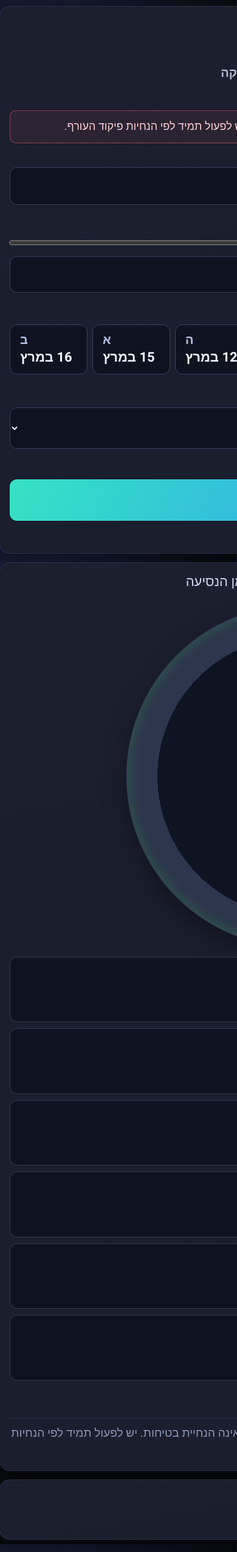
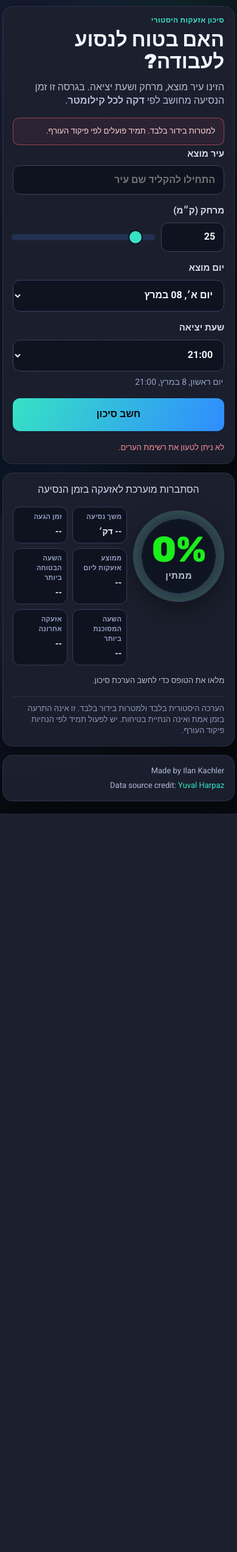
Before and after one commit to ilankt/is-it-safe-to-drive, a Python web app: template src/app/templates/index.html in a window 390 px wide; the page is wider, and only the part inside the window is pictured. Shown: that part at 61% size. After the commit the page ends 1334 px from the top of that part, so only its background shows below. Run offline with Jinja, Linux system fonts and the light colour scheme; the template is opened without the code that fills it, so the values that code supplies are empty.

Commit message:
Replace mobile tabs with dropdown day selector and side metrics layout

```diff
--- a/src/app/static/app.js
+++ b/src/app/static/app.js
@@ -4,7 +4,7 @@ const suggestionsBox = document.getElementById("city-suggestions");
 const distanceRange = document.getElementById("distance-km");
 const distanceNumber = document.getElementById("distance-km-number");
 const departureInput = document.getElementById("departure-time");
-const departureDayPicker = document.getElementById("departure-day-picker");
+const departureDaySelect = document.getElementById("departure-day");
 const departureHourSelect = document.getElementById("departure-hour");
 const departurePreview = document.getElementById("departure-preview");
 const formError = document.getElementById("form-error");
@@ -30,14 +30,6 @@ const cityState = {
 const departureState = {
   workdays: [],
   selectedDateIso: "",
-};
-
-const hebrewWeekdayLetter = {
-  0: "א",
-  1: "ב",
-  2: "ג",
-  3: "ד",
-  4: "ה",
 };
 
 function isIsraeliWorkday(date) {
@@ -82,19 +74,16 @@ function buildUpcomingWorkdays(start, count) {
   return days;
 }
 
-function renderDepartureDayChips() {
-  departureDayPicker.innerHTML = departureState.workdays
+function fillDepartureDayOptions() {
+  departureDaySelect.innerHTML = departureState.workdays
     .map((day) => {
       const iso = toIsoDate(day);
-      const activeClass = iso === departureState.selectedDateIso ? "day-chip active" : "day-chip";
-      const weekday = hebrewWeekdayLetter[day.getDay()] || "";
-      const dateLabel = day.toLocaleDateString("he-IL", { day: "2-digit", month: "short" });
-      return `
-        <button class="${activeClass}" type="button" data-date="${iso}" role="radio" aria-checked="${iso === departureState.selectedDateIso}">
-          <span class="day-chip-weekday">${weekday}</span>
-          <span class="day-chip-date">${dateLabel}</span>
-        </button>
-      `;
+      const label = day.toLocaleDateString("he-IL", {
+        weekday: "short",
+        day: "2-digit",
+        month: "short",
+      });
+      return `<option value="${iso}">${label}</option>`;
     })
     .join("");
 }
@@ -144,9 +133,10 @@ function initDeparturePicker() {
 
   departureState.workdays = buildUpcomingWorkdays(defaultDate, 7);
   departureState.selectedDateIso = toIsoDate(defaultDate);
+  fillDepartureDayOptions();
+  departureDaySelect.value = departureState.selectedDateIso;
   departureHourSelect.value = String(defaultDate.getHours());
 
-  renderDepartureDayChips();
   syncDepartureValue();
 }
 
@@ -345,13 +335,8 @@ function wireDistanceHandlers() {
 }
 
 function wireDepartureHandlers() {
-  departureDayPicker.addEventListener("click", (event) => {
-    const button = event.target.closest(".day-chip");
-    if (!button) {
-      return;
-    }
-    departureState.selectedDateIso = button.dataset.date || "";
-    renderDepartureDayChips();
+  departureDaySelect.addEventListener("change", () => {
+    departureState.selectedDateIso = departureDaySelect.value;
     syncDepartureValue();
   });
 
--- a/src/app/static/styles.css
+++ b/src/app/static/styles.css
@@ -136,14 +136,49 @@ select:focus {
 
 .distance-row {
   display: grid;
-  grid-template-columns: 1fr 110px;
-  gap: 10px;
+  grid-template-columns: 130px 1fr;
+  gap: 12px;
   align-items: center;
 }
 
 input[type="range"] {
+  -webkit-appearance: none;
+  appearance: none;
   width: 100%;
+  height: 36px;
+  background: transparent;
   accent-color: var(--accent);
+}
+
+input[type="range"]::-webkit-slider-runnable-track {
+  height: 10px;
+  border-radius: 999px;
+  background: #233053;
+}
+
+input[type="range"]::-webkit-slider-thumb {
+  -webkit-appearance: none;
+  appearance: none;
+  width: 24px;
+  height: 24px;
+  border-radius: 50%;
+  margin-top: -7px;
+  background: var(--accent);
+  border: 2px solid #0f1320;
+}
+
+input[type="range"]::-moz-range-track {
+  height: 10px;
+  border-radius: 999px;
+  background: #233053;
+}
+
+input[type="range"]::-moz-range-thumb {
+  width: 24px;
+  height: 24px;
+  border: 2px solid #0f1320;
+  border-radius: 50%;
+  background: var(--accent);
 }
 
 button {
@@ -261,6 +296,13 @@ button:active {
   gap: 16px;
 }
 
+.result-main {
+  display: grid;
+  grid-template-columns: minmax(180px, 0.85fr) minmax(0, 1.15fr);
+  gap: 12px;
+  align-items: start;
+}
+
 .dial-caption {
   margin: 0;
   color: #d3dbf1;
@@ -278,7 +320,7 @@ button:active {
   --progress: 0;
   --dial-color: #2ee8c8;
   --dial-glow: rgba(54, 226, 196, 0.22);
-  width: min(320px, 74vw);
+  width: min(260px, 100%);
   aspect-ratio: 1;
   border-radius: 50%;
   background:
@@ -316,29 +358,29 @@ button:active {
 .result-meta {
   display: grid;
   grid-template-columns: repeat(2, minmax(0, 1fr));
-  gap: 10px;
+  gap: 8px;
 }
 
 .meta-card {
   border: 1px solid #333b58;
   border-radius: 12px;
   background: #0f1320;
-  padding: 12px;
+  padding: 10px;
 }
 
 .meta-title {
   margin: 0;
   color: #94a0c2;
-  font-size: 12px;
+  font-size: 11px;
   font-weight: 700;
   text-transform: uppercase;
-  letter-spacing: 0.06em;
+  letter-spacing: 0.02em;
 }
 
 .meta-value {
-  margin: 8px 0 0;
+  margin: 6px 0 0;
   font-weight: 700;
-  font-size: 18px;
+  font-size: 16px;
 }
 
 .result-explanation,
@@ -388,95 +430,86 @@ button:active {
   }
 
   h1 {
-    font-size: clamp(38px, 10vw, 52px);
+    font-size: clamp(30px, 8.5vw, 42px);
   }
 
   .subtitle {
-    font-size: 22px;
-    line-height: 1.5;
+    font-size: 18px;
+    line-height: 1.4;
   }
 
   label {
-    font-size: 20px;
+    font-size: 16px;
   }
 
   input,
   select,
   button {
-    font-size: 24px;
+    font-size: 18px;
   }
 
   input[type="text"],
   input[type="number"],
   select {
-    min-height: 64px;
-    padding: 16px 18px;
-  }
-
-  .day-chip {
-    min-width: 128px;
-    padding: 14px 16px;
-    gap: 6px;
-  }
-
-  .day-chip-weekday {
-    font-size: 20px;
-  }
-
-  .day-chip-date {
-    font-size: 22px;
+    min-height: 52px;
+    padding: 12px 14px;
   }
 
   .field-hint {
-    font-size: 18px;
+    font-size: 14px;
   }
 
   .dial {
-    width: min(520px, 100%);
+    width: min(220px, 100%);
   }
 
   .dial-caption {
-    font-size: 22px;
+    font-size: 16px;
   }
 
   .dial-label {
-    font-size: 22px;
+    font-size: 15px;
   }
 
   .meta-title {
-    font-size: 16px;
-    letter-spacing: 0.03em;
+    font-size: 11px;
+    letter-spacing: 0.02em;
     text-transform: none;
   }
 
   .meta-value {
-    font-size: 34px;
+    font-size: 16px;
   }
 
   .result-explanation,
   .result-disclaimer,
   .credit-line {
-    font-size: 20px;
-    line-height: 1.55;
+    font-size: 15px;
+    line-height: 1.4;
   }
 
   .safety-warning {
-    font-size: 18px;
-    line-height: 1.55;
+    font-size: 14px;
+    line-height: 1.45;
     padding: 12px 14px;
   }
 
   .kicker {
-    font-size: 16px;
+    font-size: 13px;
   }
 
   .suggestion-item {
-    font-size: 22px;
+    font-size: 16px;
     padding: 14px 16px;
   }
 
   button {
-    min-height: 68px;
+    min-height: 54px;
+  }
+
+  .distance-row {
+    grid-template-columns: 120px 1fr;
+    gap: 10px;
   }
 }
 
@@ -492,65 +525,62 @@ button:active {
   }
 
   .kicker {
-    font-size: 15px;
+    font-size: 12px;
   }
 
   .subtitle {
-    font-size: 20px;
+    font-size: 16px;
   }
 
   .safety-warning {
-    font-size: 18px;
-  }
-
-  .distance-row {
-    grid-template-columns: 1fr;
-    gap: 12px;
-  }
-
-  .distance-row input[type="number"] {
-    min-height: 52px;
-  }
-
-  .result-meta {
-    grid-template-columns: 1fr;
+    font-size: 13px;
   }
 
   .meta-card {
-    padding: 14px;
+    padding: 8px;
   }
 
   .dial {
-    width: min(560px, 100%);
+    width: min(190px, 100%);
   }
 
   .dial-value {
-    font-size: clamp(72px, 24vw, 112px);
+    font-size: clamp(44px, 15vw, 66px);
+  }
+
+  .result-main {
+    grid-template-columns: minmax(150px, 0.8fr) minmax(0, 1.2fr);
+    gap: 10px;
   }
 
   label {
-    font-size: 19px;
+    font-size: 15px;
   }
 
   input,
   select,
   button {
-    font-size: 22px;
+    font-size: 16px;
   }
 
   input[type="text"],
   input[type="number"],
   select {
-    min-height: 62px;
+    min-height: 48px;
   }
 
   .meta-value {
-    font-size: 32px;
+    font-size: 14px;
   }
 
   .result-explanation,
   .result-disclaimer,
   .credit-line {
-    font-size: 19px;
+    font-size: 13px;
+  }
+
+  .distance-row {
+    grid-template-columns: 104px 1fr;
+    gap: 8px;
   }
 }
--- a/src/app/templates/index.html
+++ b/src/app/templates/index.html
@@ -23,8 +23,7 @@
           <strong>דקה לכל קילומטר</strong>.
         </p>
         <p class="safety-warning">
-          למטרות בידור בלבד. אין להסתמך על התוצאה הזו לשום החלטת בטיחות. יש לפעול תמיד לפי
-          הנחיות פיקוד העורף.
+          למטרות בידור בלבד. תמיד פועלים לפי פיקוד העורף.
         </p>
 
         <form id="risk-form" novalidate>
@@ -44,19 +43,14 @@
           <div class="field-wrap">
             <label for="distance-km">מרחק (ק״מ)</label>
             <div class="distance-row">
+              <input id="distance-km-number" name="distance-km-number" type="number" min="1" max="2000" value="25" />
               <input id="distance-km" name="distance-km" type="range" min="1" max="250" value="25" />
-              <input id="distance-km-number" name="distance-km-number" type="number" min="1" max="2000" value="25" />
             </div>
           </div>
 
           <div class="field-wrap">
-            <label for="departure-day-picker">יום מוצא</label>
-            <div
-              id="departure-day-picker"
-              class="day-picker"
-              role="radiogroup"
-              aria-label="יום יציאה"
-            ></div>
+            <label for="departure-day">יום מוצא</label>
+            <select id="departure-day" name="departure-day" required></select>
           </div>
 
           <div class="field-wrap">
@@ -73,6 +67,7 @@
 
       <section class="panel panel-result">
         <p class="dial-caption">הסתברות מוערכת לאזעקה בזמן הנסיעה</p>
+        <div class="result-main">
           <div class="dial-wrap">
             <div class="dial" id="dial">
               <div class="dial-core">
@@ -108,6 +103,7 @@
               <p class="meta-value" id="meta-last-alarm">--</p>
             </div>
           </div>
+        </div>
 
         <p id="result-explanation" class="result-explanation">
           מלאו את הטופס כדי לחשב הערכת סיכון.
```
Lines whose indentation alone changed are shown as unchanged.
